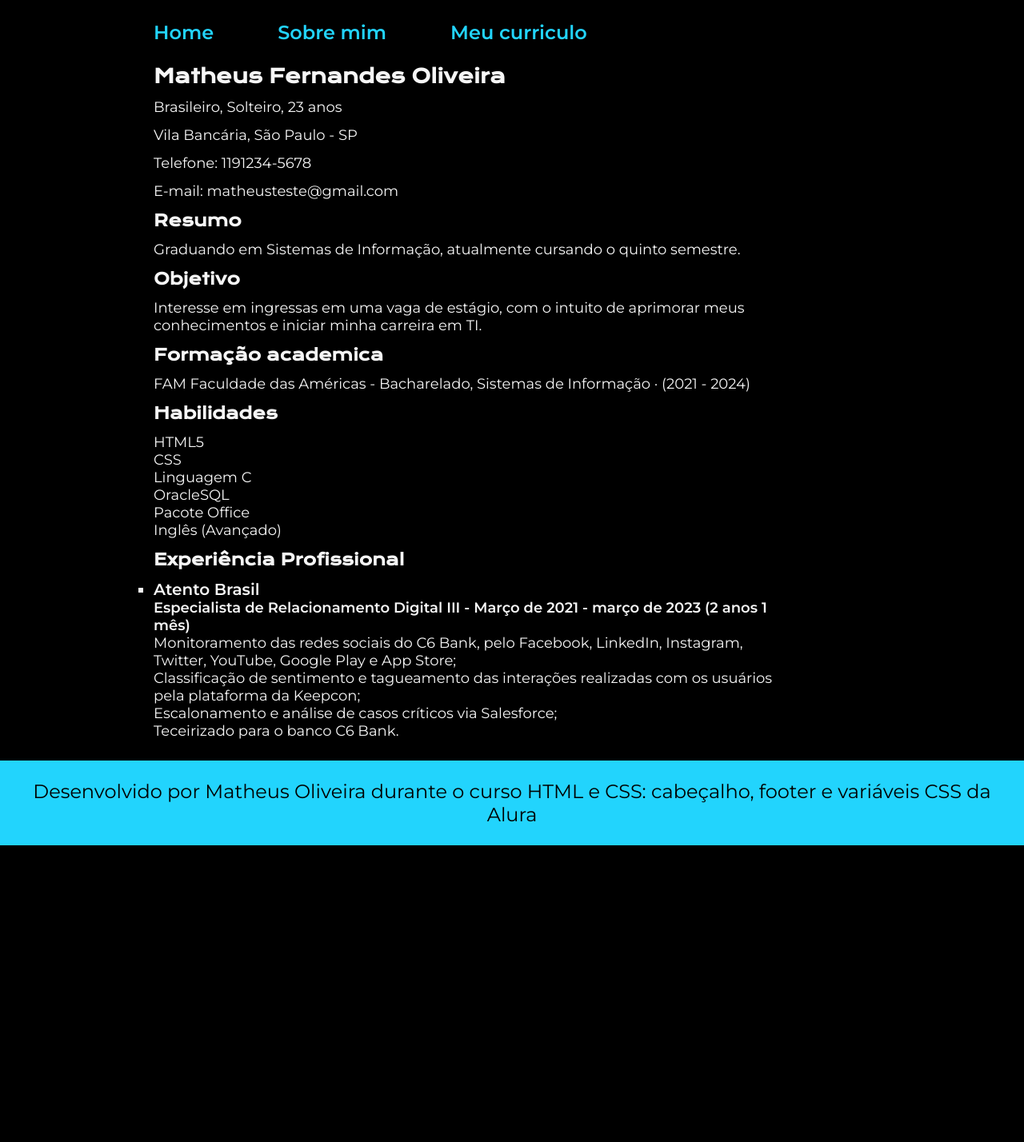
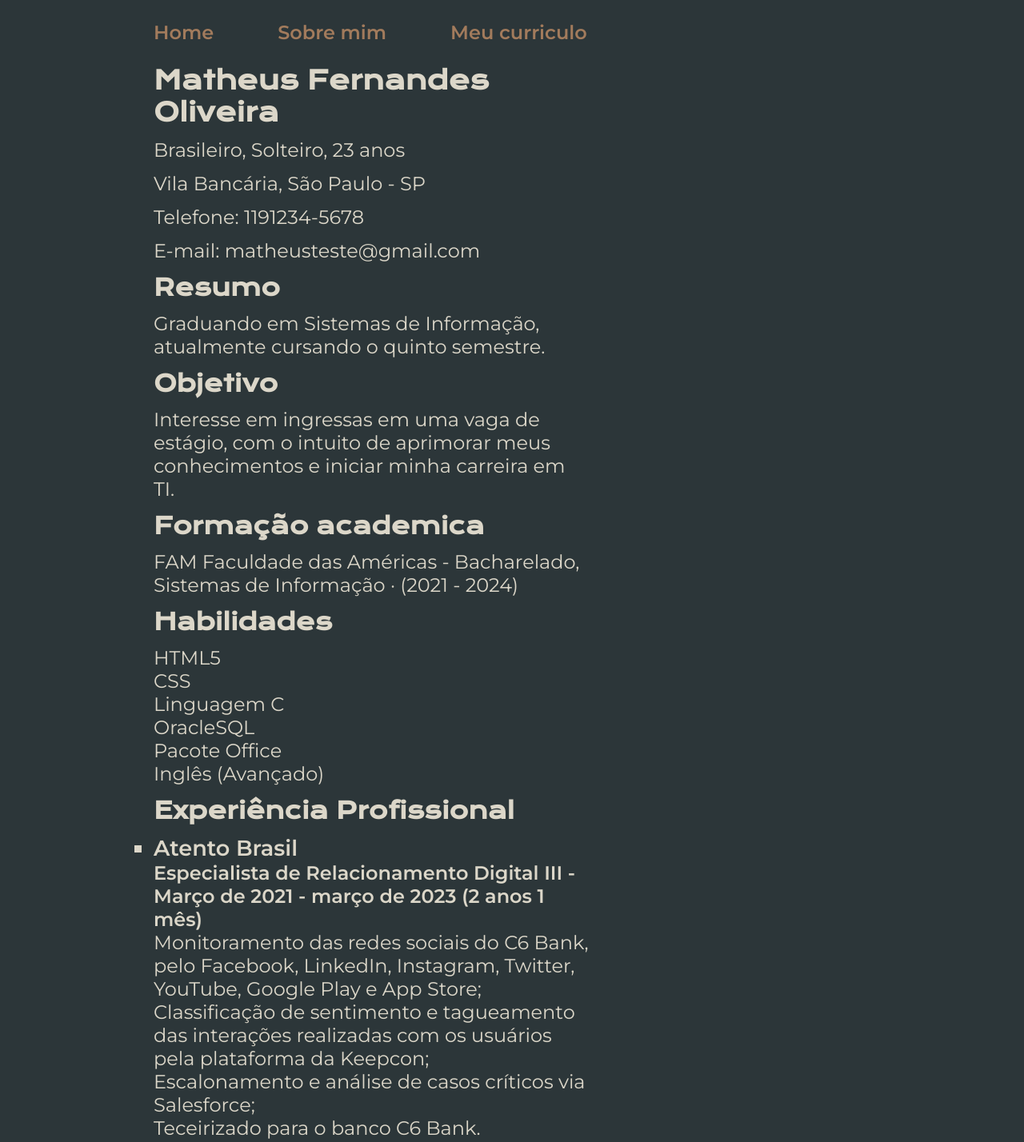
Before and after one commit to matheusfoliveira/portfolioHTML, a plain HTML site: page curriculo.html in a window 1280 px wide. Shown: the top 1428 px of the page at 80% size. Before the commit the page ends 1057 px from the top, so only its background shows below. Drawn offline with nearby package versions, Linux system fonts and the light colour scheme.

Commit message:
Add files via upload

```diff
--- a/styles/curriculo.css
+++ b/styles/curriculo.css
@@ -1,4 +1,14 @@
 @import url('https://fonts.googleapis.com/css2?family=Krona+One&family=Montserrat:wght@400;600&display=swap');
+
+:root {
+    --cor-primaria: #2C3639;
+    --cor-secundaria: #DCD7C9;
+    --cor-terciaria: #A27B5C;;
+    --cor-hover: #3F4E4F;
+
+    --fonte-primaria: 'Krona One', sans-serif;
+    --fonte-secundaria: 'Montserrat', sans-serif;
+}
 
 * {
     margin: 0;
@@ -8,8 +18,8 @@
 body {
     /* height: 100vh; */
     box-sizing: border-box;
-    background-color:black;
-    color: #f6f6f6;
+    background-color: var(--cor-primaria);
+    color: var(--cor-secundaria);
 }
 
 .cabecalho {
@@ -22,10 +32,10 @@ body {
 }
 
 .cabecalho__menu__link {
-    font-family: 'Montserrat', sans-serif;
-    font-size: 24px;
+    font-family: var(--fonte-secundaria);
+    font-size: 1.5rem;
     font-weight: 600;
-    color: #22D4FD;
+    color: var(--cor-terciaria);
     text-decoration: none;
 }
 
@@ -34,10 +44,11 @@ body {
     display: flex;
     align-items: center;
     justify-content: space-between;
+    gap: 82px;
 }
 
 .curriculo__formatacao{
-    width: 800px;
+    width: 50%;
     display: flex;
     flex-direction: column;
     gap: 13px;
@@ -45,43 +56,43 @@ body {
 
 .curriculo__meunome {
     font-family: 'Krona One', sans-serif;
-    font-size: 24px;
-    color: #f6f6f6;
+    font-size: 2rem;
+    color: var(--cor-secundaria);
 }
 
 .curriculo__texto {
     font-family: 'Montserrat', sans-serif;
-    font-size: 18px;
-    color: #f6f6f6;
+    font-size: 1.5rem;
+    color: var(--cor-secundaria);
 }
 
 .curriculo__subtitulo {
     font-family: 'Krona One', sans-serif;
-    font-size: 20px;
-    color: #f6f6f6;
+    font-size: 1.8rem;
+    color: var(--cor-secundaria);
 }
 
 .curriculo__lista__titulo {
     font-family: 'Montserrat', sans-serif;
-    font-size: 20px;
-    color: #f6f6f6;
+    font-size: 1.7rem;
+    color: var(--cor-secundaria);
     font-weight: bold;
     list-style: square;
 }
 
 .curriculo__lista {
     font-family: 'Montserrat', sans-serif;
-    font-size: 18px;
-    color: #f6f6f6;
+    font-size: 1.5rem;
+    color: var(--cor-secundaria);
     list-style: none;
     font-weight: none;
 }
 
 .rodape {
     padding: 24px;
-    color: black;
-    background-color: #22D4FD;
+    color: var(--cor-primaria);
+    background-color: var(--cor-terciaria);
     text-align: center;
-    font-family: 'Montserrat', sans-serif;
-    font-size: 24px;
+    font-family: var(--fonte-secundaria);
+    font-size: 1.5rem;
 }
--- a/styles/style.css
+++ b/styles/style.css
@@ -105,6 +105,8 @@ body {
 
 .apresentacao__imagem {
     width: 50%;
+    height:50%;
+    border-radius: 8px;
 }
 
 .rodape {
```
Also changed, not shown: index.html (+1 -1 lines).
